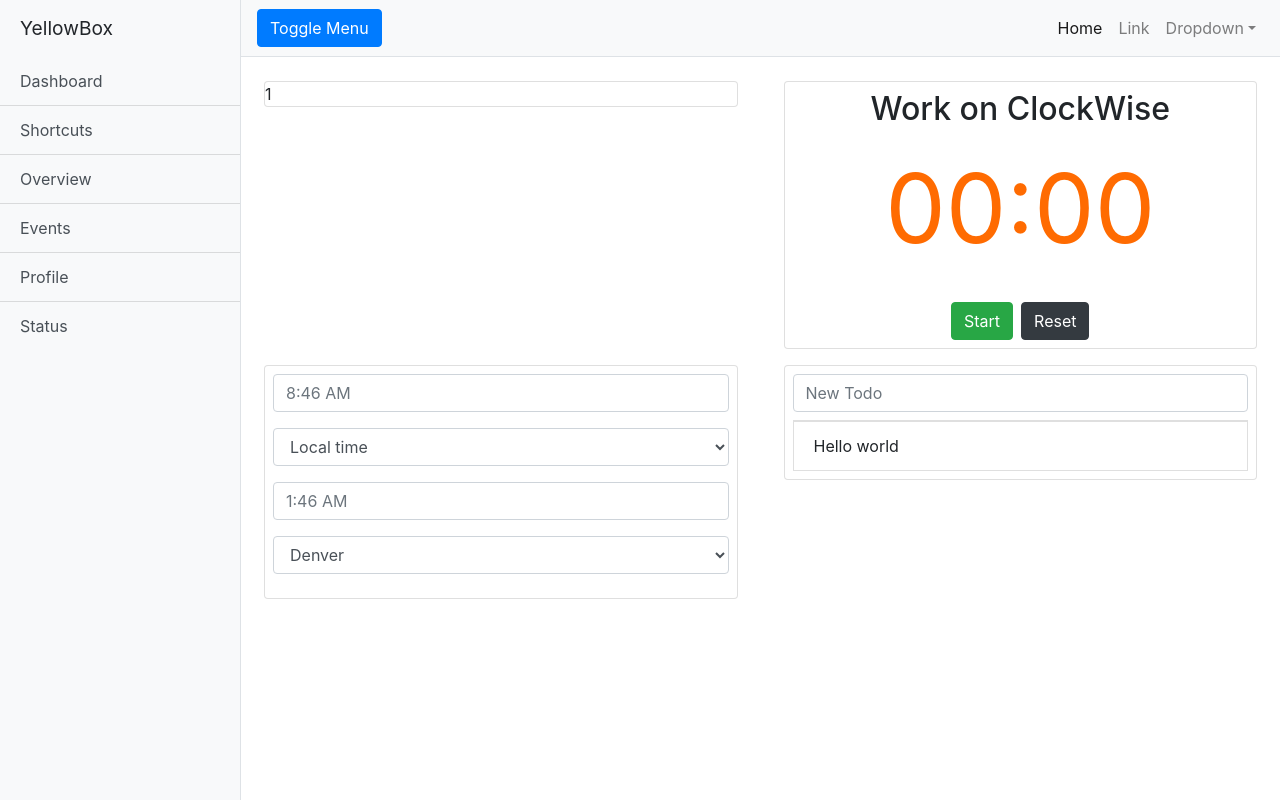
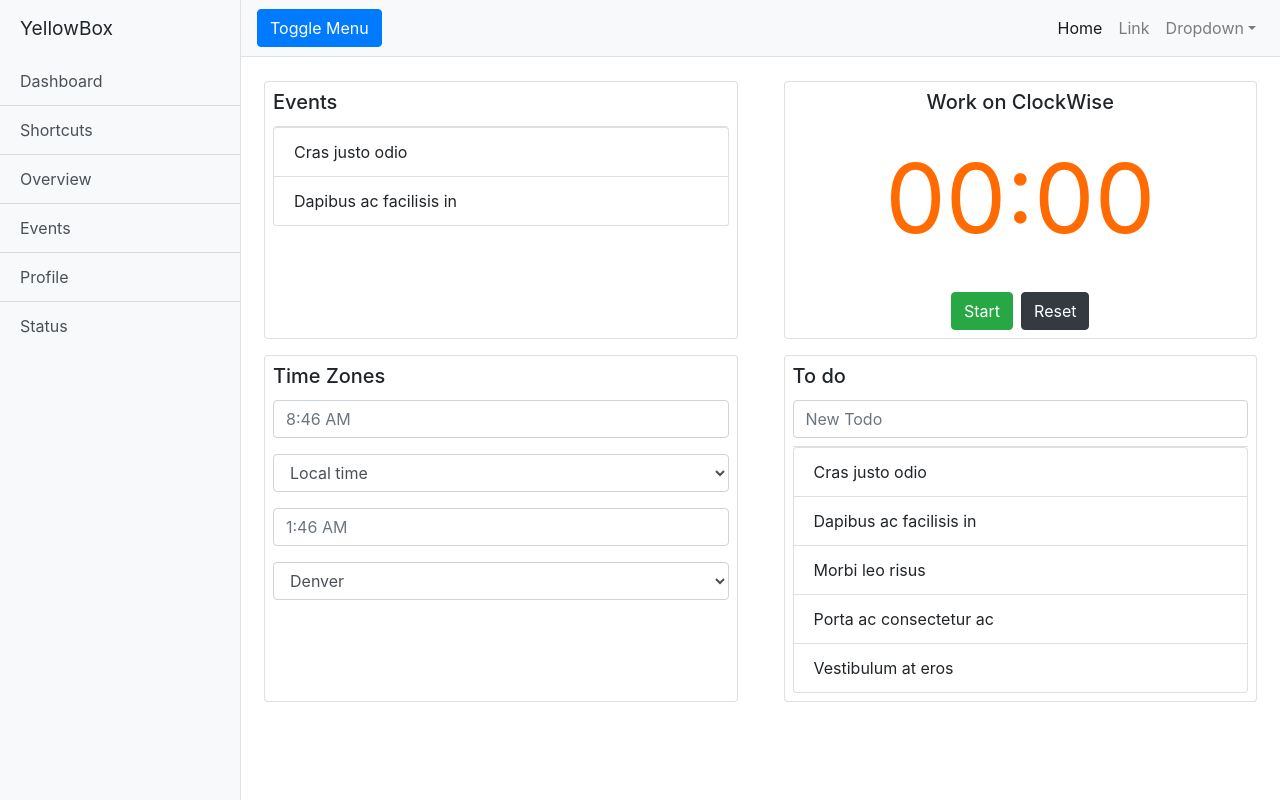
Before and after one commit to jqn/clockwise-react, a React (Create React App) app: page /admin/dashboard in a window 1280 px wide. Built offline with nearby package versions, Linux system fonts and the light colour scheme.

Commit message:
Completed base dasboard layout

```diff
--- a/src/App.css
+++ b/src/App.css
@@ -28,6 +28,7 @@
    margin-left: 0;
  }
 
+
  @media (min-width: 768px) {
    #sidebar-wrapper {
      margin-left: 0;
--- a/src/components/Counter.js
+++ b/src/components/Counter.js
@@ -1,19 +1,19 @@
-import React, { useState, useRef } from 'react';
-import PropTypes from 'prop-types';
-import { Card } from 'react-bootstrap';
+import React, { useState, useRef } from "react";
+import PropTypes from "prop-types";
+import { Card } from "react-bootstrap";
 
 const timerStyle = {
-  color: '#FF6B01',
-  fontSize: '96px',
-  marginBottom: '22px',
+  color: "#FF6B01",
+  fontSize: "96px",
+  marginBottom: "22px",
 };
 
 function padTime(time) {
-  return time.toString().padStart(2, '0');
+  return time.toString().padStart(2, "0");
 }
 
 const Timer = () => {
-  const [title, setTitle] = useState('Work on ClockWise');
+  const [title, setTitle] = useState("Work on ClockWise");
   const [timeLeft, setTimeLeft] = useState(0);
   const [isRunning, setIsRunning] = useState(false);
   const intervalRef = useRef(null);
@@ -47,8 +47,8 @@ const Timer = () => {
   const seconds = padTime(timeLeft + minutes * 60);
 
   return (
-    <Card className="text-center p-2">
-      <h2>{title}</h2>
+    <Card className="card h-100 text-center p-2">
+      <h5 className="card-title">{title}</h5>
       <div className="timer" style={timerStyle}>
         <span>{minutes}</span>
         <span>:</span>
@@ -57,18 +57,12 @@ const Timer = () => {
 
       <div className="buttons">
         {!isRunning && (
-          <button
-            onClick={startTimer}
-            className="btn btn-success mr-2"
-          >
+          <button onClick={startTimer} className="btn btn-success mr-2">
             Start
           </button>
         )}
         {isRunning && (
-          <button
-            onClick={stopTimer}
-            className="btn btn-warning mr-2"
-          >
+          <button onClick={stopTimer} className="btn btn-warning mr-2">
             Stop
           </button>
         )}
--- /dev/null
+++ b/src/components/Events.js
@@ -0,0 +1,22 @@
+import React from "react";
+import PropTypes from "prop-types";
+
+import { Card, ListGroup } from "react-bootstrap";
+
+const Events = () => {
+  return (
+    <Card className="card p-2 h-100">
+      <h5 className="card-title">Events</h5>
+      <ListGroup>
+        <ListGroup.Item>Cras justo odio</ListGroup.Item>
+        <ListGroup.Item>Dapibus ac facilisis in</ListGroup.Item>
+      </ListGroup>
+    </Card>
+  );
+};
+
+Events.defaultProps = {};
+
+Events.propTypes = {};
+
+export default Events;
--- a/src/components/TimeZones.js
+++ b/src/components/TimeZones.js
@@ -3,7 +3,8 @@ import { Form, Card } from "react-bootstrap";
 
 export default function TimeZone() {
   return (
-    <Card className="p-2">
+    <Card className="card h-100 p-2">
+      <h5 className="card-title">Time Zones</h5>
       <Form.Group controlId="exampleForm.ControlInput1">
         <Form.Control placeholder="8:46 AM" />
       </Form.Group>
--- a/src/components/TodoList/TodoItem.js
+++ b/src/components/TodoList/TodoItem.js
@@ -1,10 +1,16 @@
-import React from 'react';
-import PropTypes from 'prop-types';
-import { ListGroup } from 'react-bootstrap';
+import React from "react";
+import PropTypes from "prop-types";
+import { ListGroup } from "react-bootstrap";
 
 const TodoItem = ({ todo, onChange, onDelete }) => {
   return (
-    <ListGroup.Item className="rounded-0">Hello world</ListGroup.Item>
+    <ListGroup>
+      <ListGroup.Item>Cras justo odio</ListGroup.Item>
+      <ListGroup.Item>Dapibus ac facilisis in</ListGroup.Item>
+      <ListGroup.Item>Morbi leo risus</ListGroup.Item>
+      <ListGroup.Item>Porta ac consectetur ac</ListGroup.Item>
+      <ListGroup.Item>Vestibulum at eros</ListGroup.Item>
+    </ListGroup>
   );
 };
 
--- a/src/components/TodoList/TodoList.js
+++ b/src/components/TodoList/TodoList.js
@@ -1,12 +1,13 @@
-import React from 'react';
-import PropTypes from 'prop-types';
-import { Card, ListGroup } from 'react-bootstrap';
-import TextInput from './TextInput';
-import TodoItem from './TodoItem';
+import React from "react";
+import PropTypes from "prop-types";
+import { Card, ListGroup } from "react-bootstrap";
+import TextInput from "./TextInput";
+import TodoItem from "./TodoItem";
 
 const TodoList = () => {
   return (
-    <Card className="p-2">
+    <Card className="card h-100 p-2">
+      <h5 className="card-title">To do</h5>
       <TextInput />
       <ListGroup className="rounded-0 mt-2">
         <TodoItem />
--- a/src/containers/Dashboard.js
+++ b/src/containers/Dashboard.js
@@ -5,6 +5,7 @@ import { Container, Row, Col, Card } from "react-bootstrap";
 import { TodoList } from "../components/TodoList";
 import Counter from "../components/Counter";
 import TimeZones from "../components/TimeZones";
+import Events from "../components/Events";
 
 const Dashboard = () => {
   return (
@@ -12,7 +13,7 @@ const Dashboard = () => {
       <Container fluid className="my-3">
         <Row>
           <Col md className="m-2">
-            <Card>1</Card>
+            <Events />
           </Col>
           <Col md className="m-2">
             <Counter />
```
